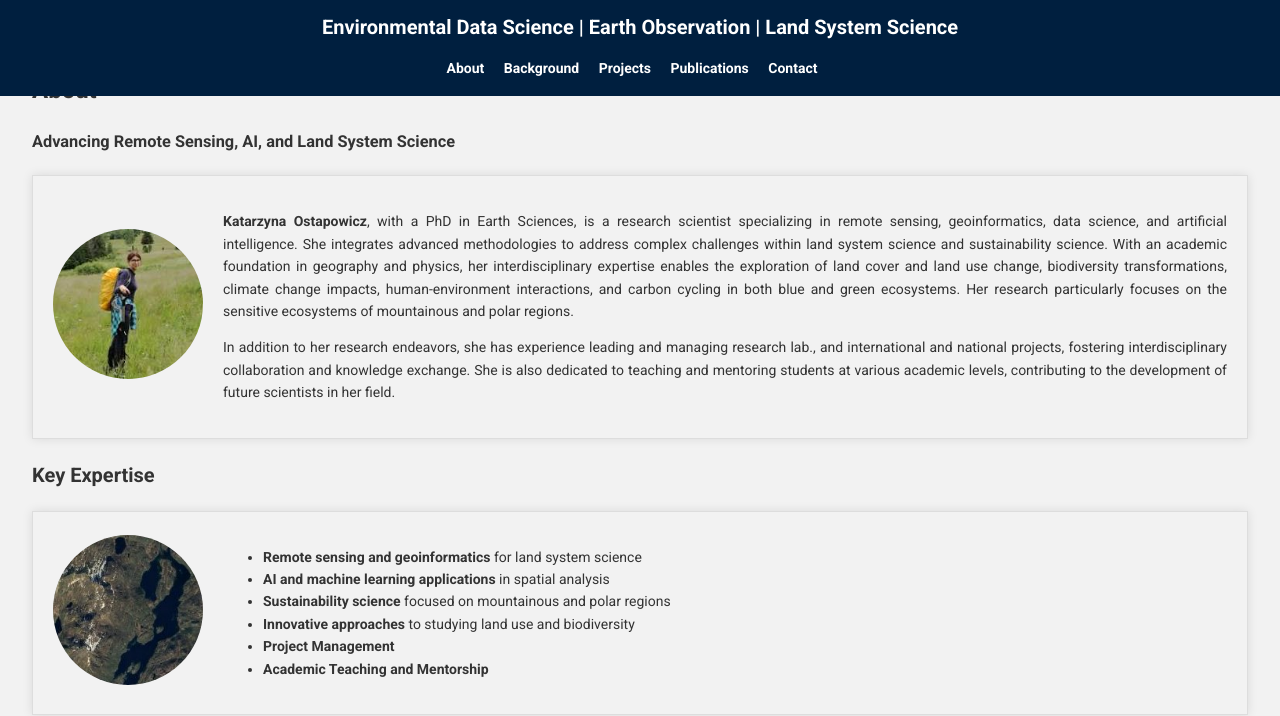
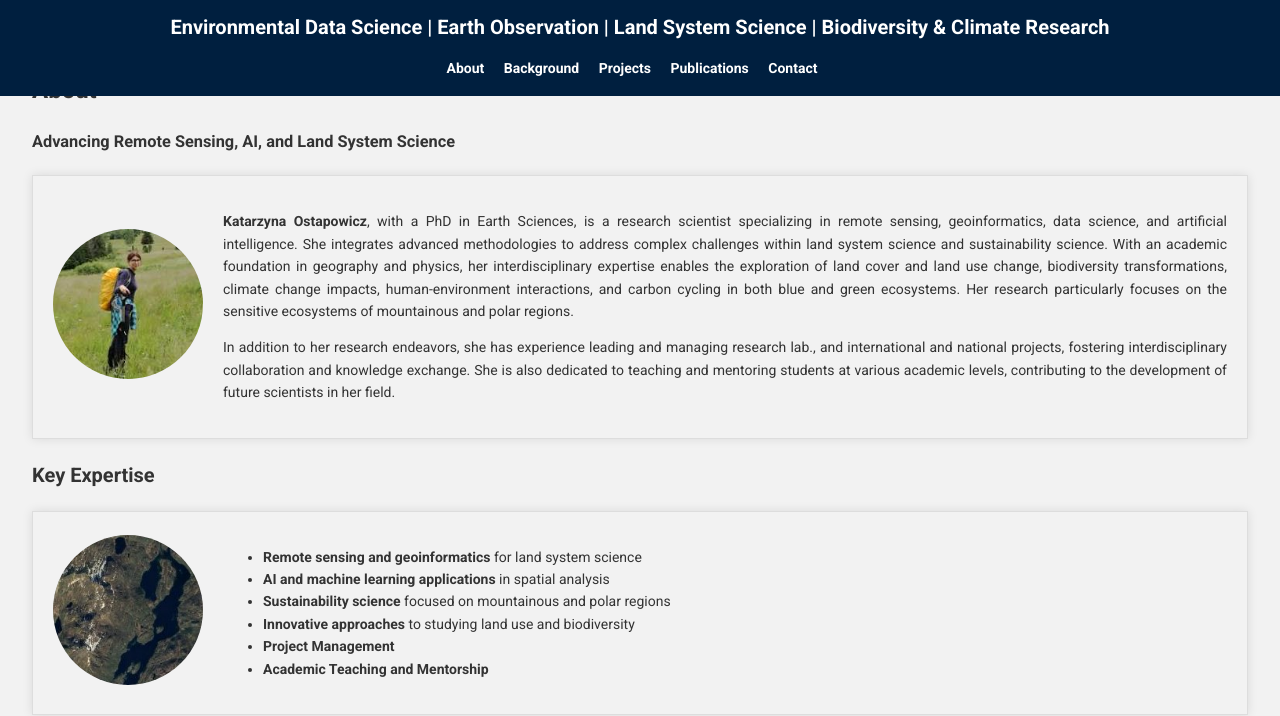
Before and after one commit to kasiaostapowicz/kasiaostapowicz.github.io, a plain HTML site: page index.html in a window 1280 px wide. Shown: the part 121-837 px from the top of the page. Drawn offline with Linux system fonts and the light colour scheme.

Commit message:
Update header with additional research focus areas

```diff
--- a/components/header.html
+++ b/components/header.html
@@ -4,7 +4,7 @@
 		<h2>Research Scientist</h2>
 		<a href="https://www.nina.no/english" target="_blank"><h2>Norwegian Institute for Nature Research (NINA)</h2></a>
 		<p></p>
-		<h2>Environmental Data Science | Earth Observation | Land System Science</h2>
+		<h2>Environmental Data Science | Earth Observation | Land System Science | Biodiversity & Climate Research</h2>
 		<p></p>
         	<nav>
             		<ul>
```
